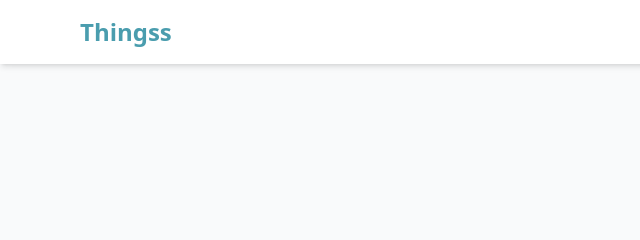
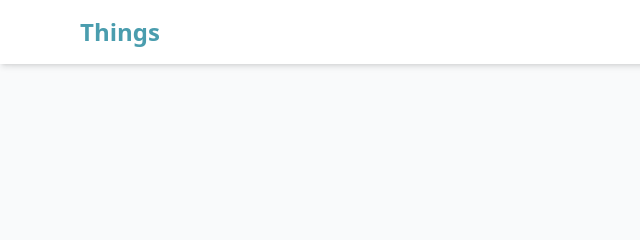
Before and after one commit to LuqmanRA/things, a plain HTML site: page index.html in a window 1280 px wide. Shown: the top 240 px of the page, 0-640 px from the left. Drawn offline with nearby package versions, Linux system fonts and the light colour scheme.

Commit message:
test deploy

```diff
--- a/index.html
+++ b/index.html
@@ -29,7 +29,7 @@
         <a href="index.html">
           <span
             class="self-center text-2xl font-semibold whitespace-nowrap text-[#4a9dae]"
-            >Thingss</span
+            >Things</span
           >
         </a>
         <button
```
